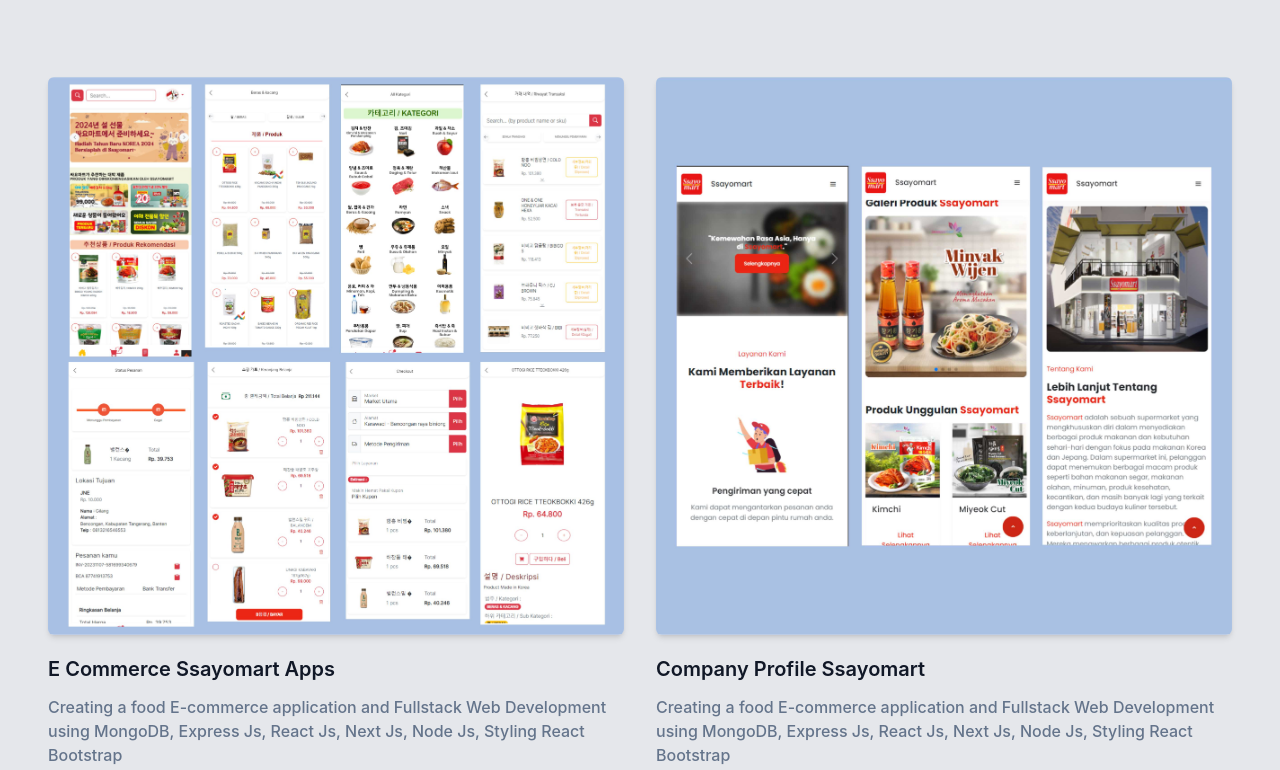
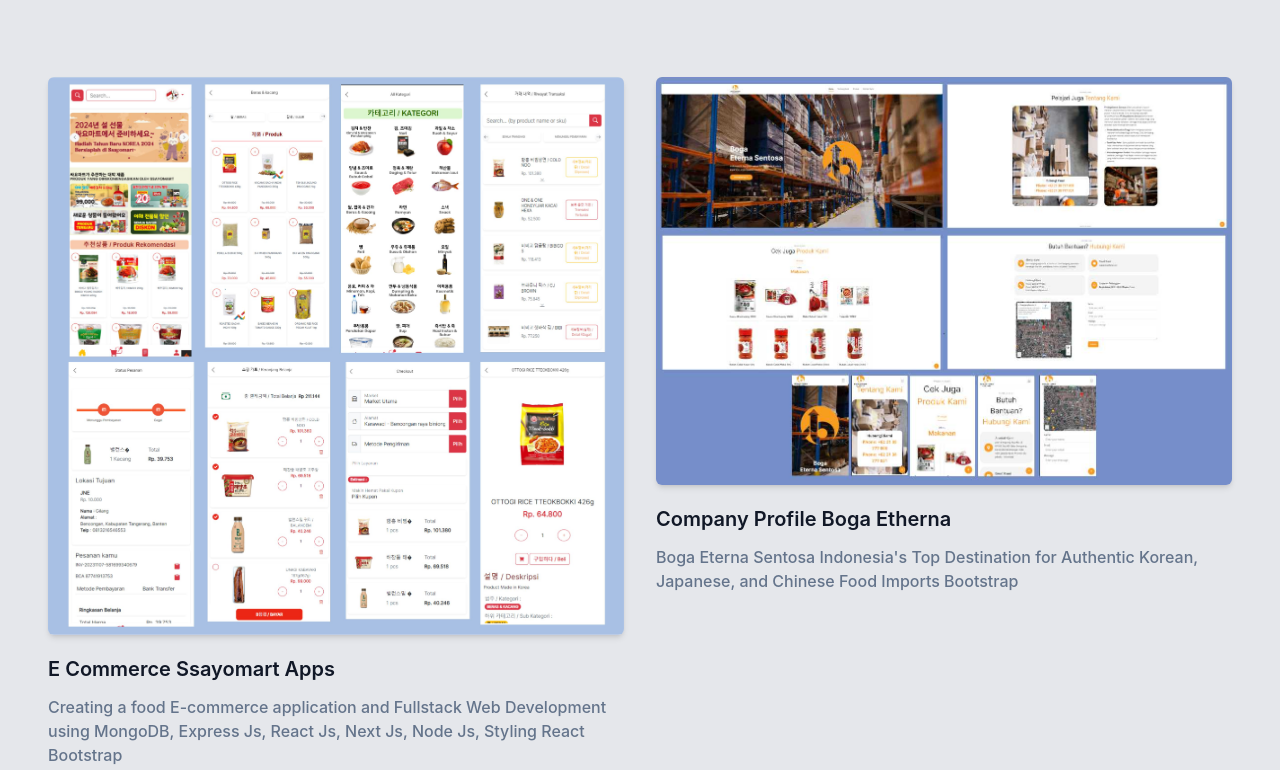
Before and after one commit to ramarizqiunstopable/myportfolio, a website: page index.html in a window 1280 px wide. Shown: the part 1432-2202 px from the top of the page. Drawn offline with Linux system fonts and the light colour scheme.

Commit message:
boga etherna

```diff
--- a/index.html
+++ b/index.html
@@ -321,9 +321,7 @@
           </div>
         </div>
 
-        <div
-          class="xl: mx-auto flex w-10/12 w-full flex-wrap justify-center px-4"
-        >
+        <div class="xl: mx-auto flex w-10/12 w-full flex-wrap justify-center px-4">
           <div class="mb-12 px-4 md:w-1/2">
             <div class="overflow-hidden rounded-md shadow-md">
               <img src="dist/img/sayo.jpg" alt="landing page" width="w-full" />
@@ -333,11 +331,26 @@
                 E Commerce Ssayomart Apps
               </h3>
             </a>
-
         <p class="text-base font-medium text-slate-500">
           Creating a food E-commerce application and Fullstack Web
           Development using MongoDB, Express Js, React Js, Next Js, Node Js,
           Styling React Bootstrap
+        </p>
+        </div>
+        <div class="mb-12 px-4 md:w-1/2">
+          <div class="overflow-hidden rounded-md shadow-md">
+            <img src="dist/img/boga.jpg" alt="landing page" width="w-full" />
+          </div>
+          <a href="https://boga.vercel.app/" class="text-decoration-none">
+            <h3 class="mb-3 mt-5 text-xl font-semibold text-dark dark:text-white">
+              Company Profile Boga Etherna
+            </h3>
+          </a>
+
+          <p class="text-base font-medium text-slate-500">
+            Boga
+            Eterna Sentosa
+            Indonesia's Top Destination for Authentic Korean, Japanese, and Chinese Food Imports Bootstrap
             </p>
         </div>
         <div class="mb-12 px-4 md:w-1/2">
```
Also changed, not shown: dist/img/boga.jpg (added). Lines whose indentation alone changed are shown as unchanged.
